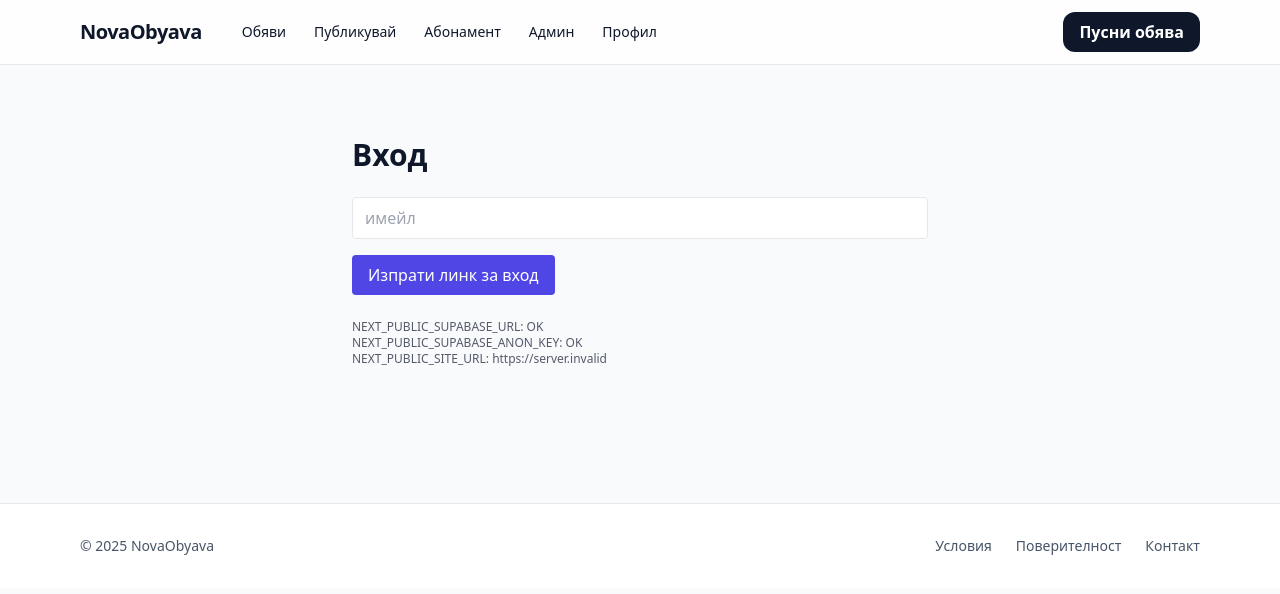
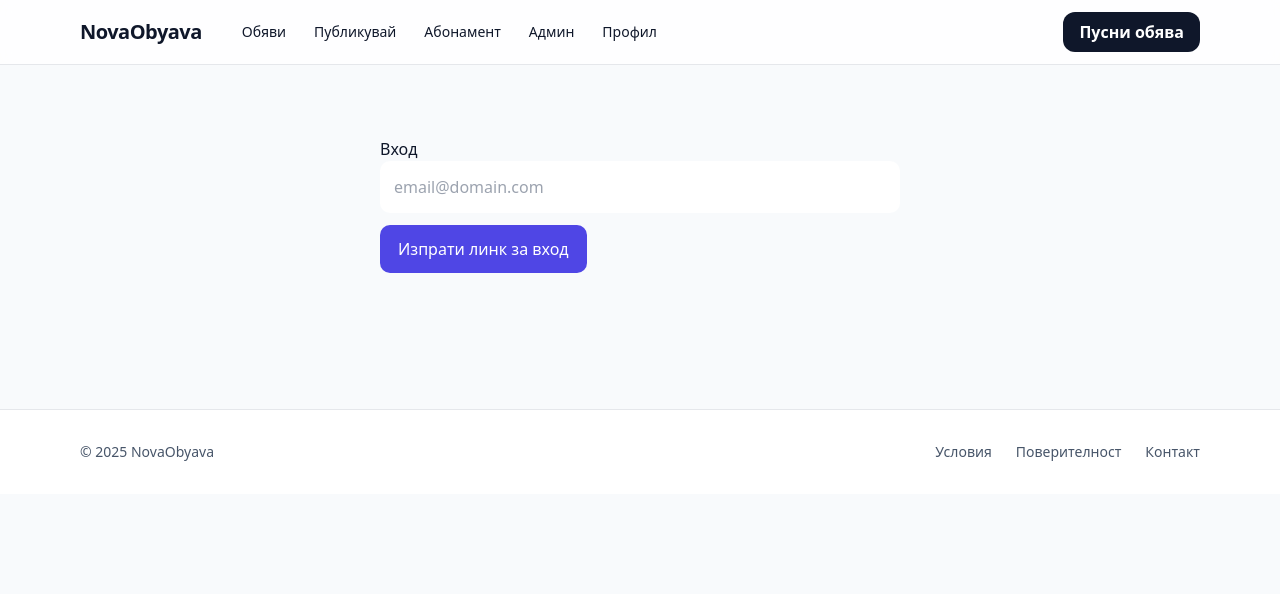
Before and after one commit to Love4e/newobqva, a Next.js app: page /login in a window 1280 px wide. Shown: the top 594 px of the page. Built offline with nearby package versions, Linux system fonts and the light colour scheme; no server answers.

Commit message:
Update page.tsx

```diff
--- a/app/login/page.tsx
+++ b/app/login/page.tsx
@@ -1,61 +1,48 @@
-'use client'
-import { useState } from 'react'
-import { createClient } from '@supabase/supabase-js'
+"use client";
 
-const supabase = createClient(
-  process.env.NEXT_PUBLIC_SUPABASE_URL!,
-  process.env.NEXT_PUBLIC_SUPABASE_ANON_KEY!,
-)
+import { useState } from "react";
+import { supabase } from "@/lib/supabase-browser";
 
 export default function LoginPage() {
-  const [email, setEmail] = useState('')
-  const [status, setStatus] = useState<string | null>(null)
-  const [loading, setLoading] = useState(false)
+  const [email, setEmail] = useState("");
+  const [msg, setMsg] = useState<string | null>(null);
+  const [loading, setLoading] = useState(false);
 
-  async function onSubmit(e: React.FormEvent) {
-    e.preventDefault()
-    setStatus(null)
-    setLoading(true)
-    try {
-      const redirectTo = `${process.env.NEXT_PUBLIC_SITE_URL}/auth/callback`
+  async function sendMagicLink(e: React.FormEvent) {
+    e.preventDefault();
+    setLoading(true);
+    setMsg(null);
+
+    const redirectTo = `${process.env.NEXT_PUBLIC_SITE_URL}/auth/callback`;
+
     const { error } = await supabase.auth.signInWithOtp({
       email,
-        options: { emailRedirectTo: redirectTo },
-      })
-      if (error) setStatus(`Supabase error: ${error.message}`)
-      else setStatus('OK: изпратихме линк за вход (провери пощата/Спам)')
-    } catch (err: any) {
-      setStatus(`Client error: ${err?.message || err}`)
-    } finally {
-      setLoading(false)
-    }
+      options: { shouldCreateUser: true, emailRedirectTo: redirectTo },
+    });
+
+    setLoading(false);
+    if (error) setMsg("Грешка: " + error.message);
+    else setMsg("Изпратихме линк за вход на " + email);
   }
 
   return (
-    <div className="max-w-xl mx-auto py-10">
-      <h1 className="text-3xl font-bold mb-6">Вход</h1>
-      <form onSubmit={onSubmit} className="space-y-4">
+    <form onSubmit={sendMagicLink} style={{ maxWidth: 520, margin: "40px auto" }}>
+      <h1>Вход</h1>
       <input
         type="email"
         required
         value={email}
         onChange={(e) => setEmail(e.target.value)}
-          placeholder="имейл"
-          className="w-full rounded border px-3 py-2"
+        placeholder="email@domain.com"
+        style={{ width: "100%", padding: 14, borderRadius: 10, marginBottom: 12 }}
       />
-        <button type="submit" disabled={loading}
-          className="rounded bg-indigo-600 text-white px-4 py-2 disabled:opacity-50">
-          {loading ? 'Изпращаме…' : 'Изпрати линк за вход'}
+      <button
+        disabled={loading}
+        style={{ padding: "12px 18px", borderRadius: 10, background: "#4f46e5", color: "#fff" }}
+      >
+        {loading ? "Изпращаме..." : "Изпрати линк за вход"}
       </button>
+      {msg && <p style={{ marginTop: 12 }}>{msg}</p>}
     </form>
-
-      {status && <p className="mt-4 font-mono text-sm">{status}</p>}
-
-      <div className="mt-6 text-xs opacity-70">
-        NEXT_PUBLIC_SUPABASE_URL: {process.env.NEXT_PUBLIC_SUPABASE_URL ? 'OK' : 'MISSING'}<br/>
-        NEXT_PUBLIC_SUPABASE_ANON_KEY: {process.env.NEXT_PUBLIC_SUPABASE_ANON_KEY ? 'OK' : 'MISSING'}<br/>
-        NEXT_PUBLIC_SITE_URL: {process.env.NEXT_PUBLIC_SITE_URL || '(missing)'}
-      </div>
-    </div>
-  )
+  );
 }
```
Lines whose indentation alone changed are shown as unchanged.
